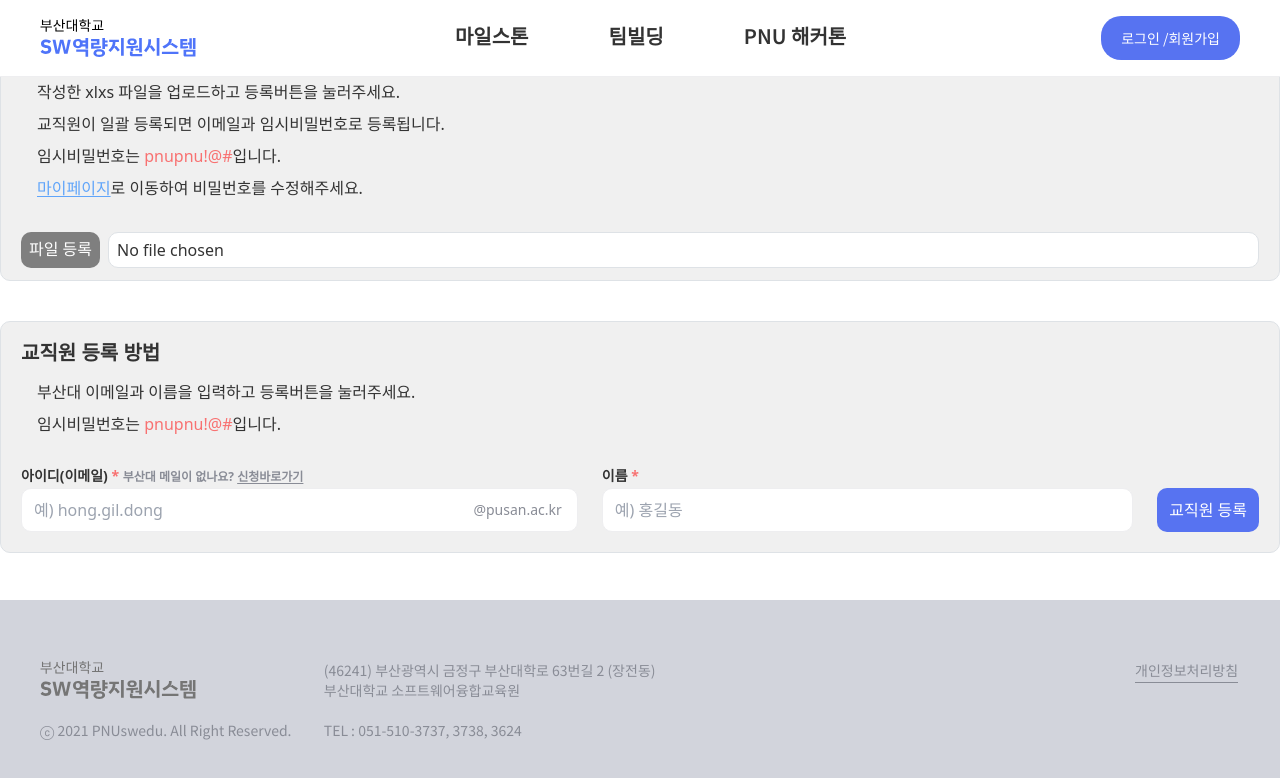
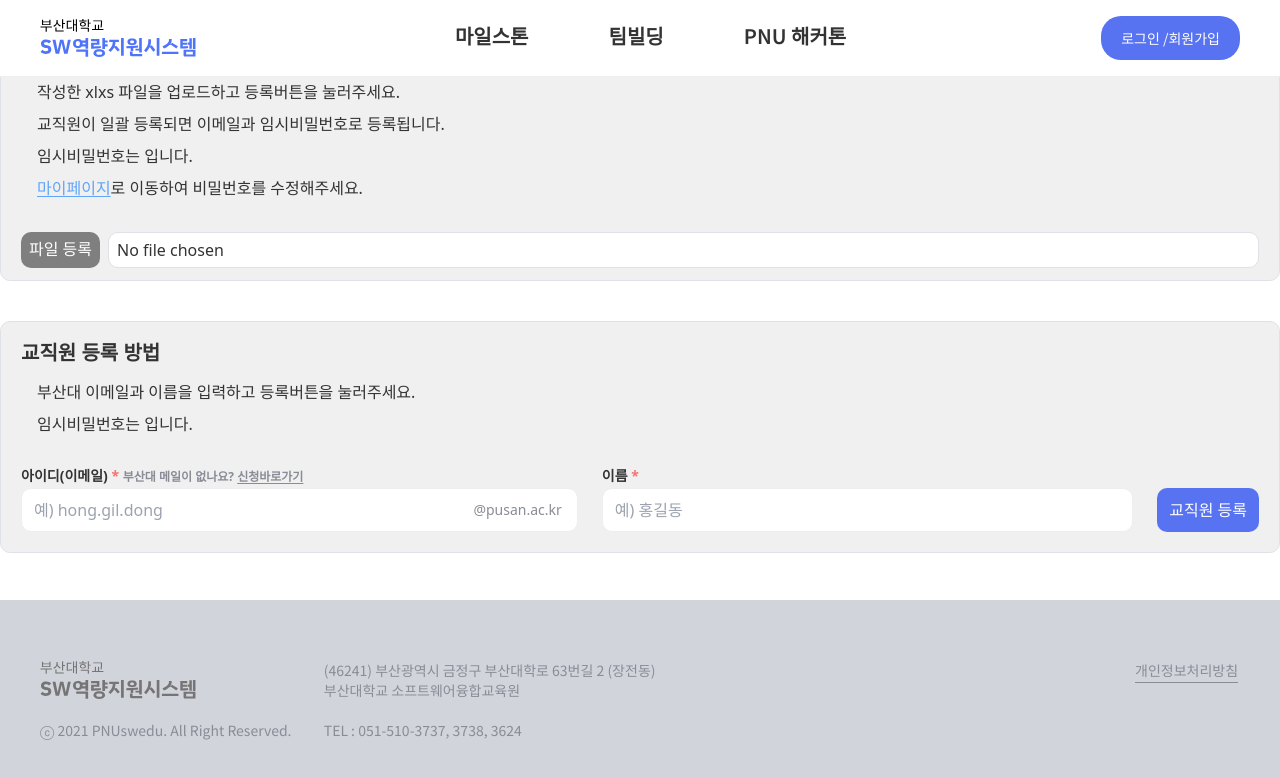
Before and after one commit to SW-CSS/sw-css, a Next.js app in the folder frontend/: page /admin/faculty/register in a window 1280 px wide. Shown: the top 778 px of the page. Built offline with nearby package versions, Linux system fonts and the light colour scheme.

Commit message:
refact: 비밀번호를 env 파일에 저장
#97

```diff
--- a/frontend/src/app/admin/faculty/register/page.tsx
+++ b/frontend/src/app/admin/faculty/register/page.tsx
@@ -60,7 +60,7 @@ const Page = () => {
 
   const handlePasswordCopyButtonClick = async () => {
     try {
-      await navigator.clipboard.writeText('pnupnu!@#');
+      await navigator.clipboard.writeText(process.env.FACULTY_PASSWORD ?? '');
       toast.info('비밀번호가 복사되었습니다.');
     } catch (e) {
       toast.error('복사에 실패했습니다.');
@@ -88,7 +88,7 @@ const Page = () => {
           <li>
             임시비밀번호는{' '}
             <span className="cursor-pointer text-red-400" onClick={handlePasswordCopyButtonClick}>
-              pnupnu!@#
+              {process.env.FACULTY_PASSWORD}
             </span>
             입니다.
           </li>
@@ -121,7 +121,7 @@ const Page = () => {
           <li>
             임시비밀번호는{' '}
             <span className="cursor-pointer text-red-400" onClick={handlePasswordCopyButtonClick}>
-              pnupnu!@#
+              {process.env.FACULTY_PASSWORD}
             </span>
             입니다.
           </li>
```
